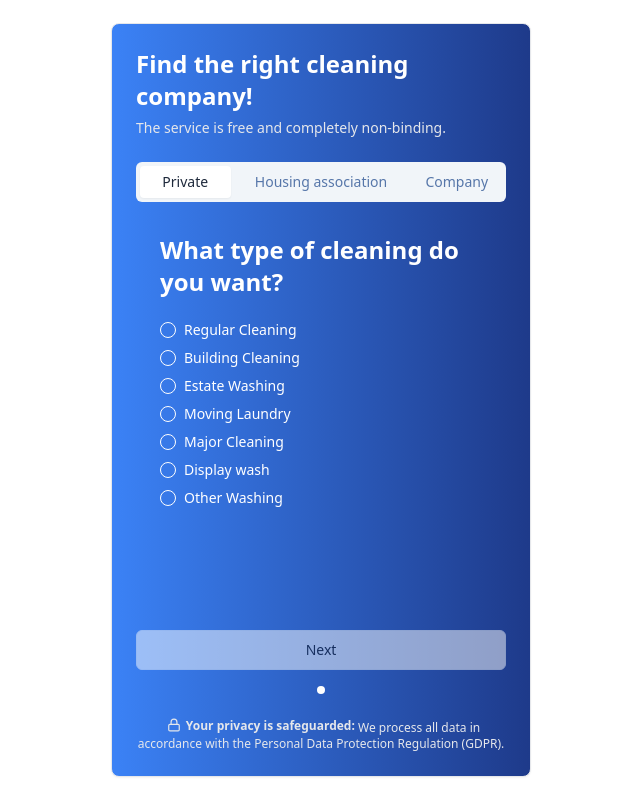
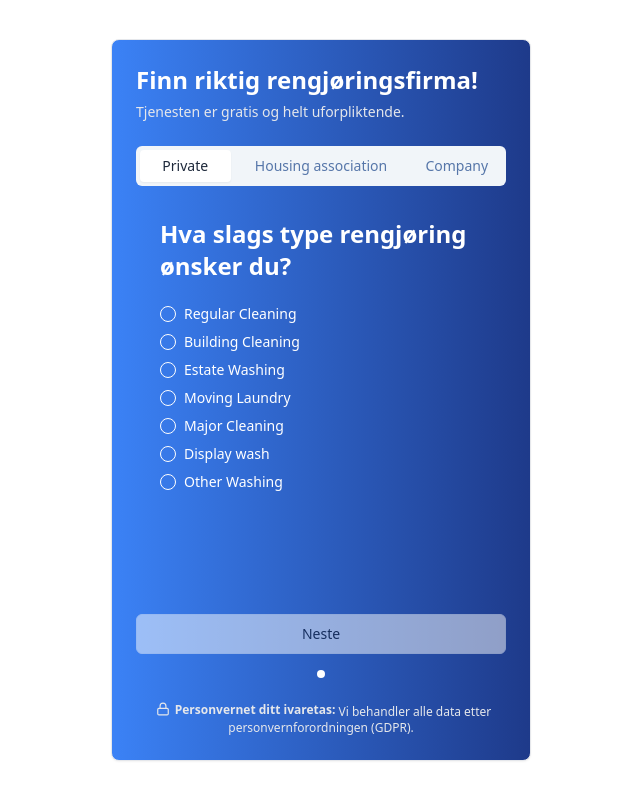
Before and after one commit to Gourav-21/BookingSystem, a React (Vite) app: page / in a window 1280 px wide. Shown: the whole page, without its empty margins (319-959 px from the left). Built offline with nearby package versions, Linux system fonts and the light colour scheme; the HTML template or start-up script is replaced by a standard one.

Commit message:
lang - front and loading state fixed

```diff
--- a/src/App.tsx
+++ b/src/App.tsx
@@ -15,14 +15,14 @@ function App() {
     <div className='flex justify-center h-screen items-center'>
       <Card className="w-[420px] bg-gradient-to-r from-blue-500 to-blue-900 relative rounded-lg">
         <CardHeader>
-          <p className='text-white text-2xl font-semibold'>Find the right cleaning company!</p>
-          <CardDescription className='text-gray-200 ' >The service is free and completely non-binding.</CardDescription>
+          <p className='text-white text-2xl font-semibold'>Finn riktig rengjøringsfirma!</p>
+          <CardDescription className='text-gray-200 ' >Tjenesten er gratis og helt uforpliktende.</CardDescription>
         </CardHeader>
         <CardContent className='min-h-[500px]'>
           <MenuCard />
         </CardContent>
         <CardFooter className="grid gap-3">
-          <p className="text-xs text-gray-200 text-wrap text-center"> <b className="inline-flex text-center"> <Lock height={14} className='' />Your privacy is safeguarded:</b> We process all data in accordance with the Personal Data Protection Regulation (GDPR).</p>
+          <p className="text-xs text-gray-200 text-wrap text-center"> <b className="inline-flex text-center"> <Lock height={14} className='' />Personvernet ditt ivaretas:</b>  Vi behandler alle data etter personvernforordningen (GDPR).</p>
         </CardFooter>
       </Card>
     </div>
--- a/src/components/Company.tsx
+++ b/src/components/Company.tsx
@@ -103,9 +103,10 @@ export default function Company({ page, setPage }) {
   };
 
   const submitData = () => {
-    if(isLoading){
+    if (isLoading) {
       return
     }
+    setIsLoading(true);
     if (!next) {
       toast({
         variant: "destructive",
@@ -114,7 +115,6 @@ export default function Company({ page, setPage }) {
       })
       return
     }
-    setIsLoading(true);
     emailjs.send("service_s51bxmq", "template_z6fjeta", {
       // @ts-ignore
       name: formData.name,
@@ -130,11 +130,12 @@ export default function Company({ page, setPage }) {
         setSubmitted(true);
         setNext(true)
         console.log(result.text);
+        setIsLoading(false);
       })
       .catch((error) => {
         console.error('Error sending email:', error);
+        setIsLoading(false);
       });
-    setIsLoading(false);
   };
 
   const goToHome = () => {
@@ -161,17 +162,17 @@ export default function Company({ page, setPage }) {
             <div className="flex flex-col justify-between min-h-[500px]">
               {getPages(choice)[page - 1]}
               <div className="flex justify-between mt-4">
-                <Button variant="outline" className="rounded-r-none" onClick={prevPage}>back</Button>
+                <Button variant="outline" className="rounded-r-none" onClick={prevPage}>Tilbake</Button>
                 {page === getPages(choice).length ? (
                   <Button variant="outline" className="flex-1 rounded-l-none" disabled={isLoading} onClick={submitData}>
-                      {isLoading ? (
-                     "Submitting..."
-                      ) : (
-                        'Submit'
-                      )}
+                    {isLoading ? (
+                      "Submitting..."
+                    ) : (
+                      'Submit'
+                    )}
                   </Button>
                 ) : (
-                  <Button variant="outline" className="flex-1 rounded-l-none" onClick={nextPage}>Next</Button>
+                  <Button variant="outline" className="flex-1 rounded-l-none" onClick={nextPage}>Neste</Button>
                 )}
               </div>
             </div>
@@ -180,8 +181,8 @@ export default function Company({ page, setPage }) {
       ) : (
         <div className="text-center">
           <Success />
-          <p className="text-2xl text-white font-semibold mb-4">Successfully Submitted!</p>
-          <Button variant="outline" onClick={goToHome}>go back</Button>
+          <p className="text-2xl text-white font-semibold mb-4">Vellykket innsendt!</p>
+          <Button variant="outline" onClick={goToHome}>gå tilbake</Button>
         </div>
       )}
       <PageIndicator currentPage={page + 1} totalPages={choice ? getPages(choice).length + 1 : 1} />
@@ -195,7 +196,7 @@ function ChoicePage({ choice, onChoiceChange, nextPage }) {
       <div>
 
         <CardHeader>
-          <p className="text-white text-2xl font-semibold">What type of cleaning do you want?</p>
+          <p className="text-white text-2xl font-semibold">Hva slags type rengjøring ønsker du?</p>
         </CardHeader>
         <CardContent >
           <RadioGroup defaultValue="comfortable" value={choice} onValueChange={onChoiceChange} className="space-y-1">
@@ -229,7 +230,7 @@ function ChoicePage({ choice, onChoiceChange, nextPage }) {
       <div>
 
 
-        <Button variant="outline" className="flex-1 w-full " onClick={nextPage} disabled={!choice}>Next</Button>
+        <Button variant="outline" className="flex-1 w-full " onClick={nextPage} disabled={!choice}>Neste</Button>
       </div>
     </div>
   );
--- a/src/components/Housing.tsx
+++ b/src/components/Housing.tsx
@@ -88,9 +88,10 @@ export default function HousingAssociationCleaning({ page, setPage }) {
   };
 
   const submitData = () => {
-    if(isLoading){
+    if (isLoading) {
       return
     }
+    setIsLoading(true);
     if (!next) {
       toast({
         variant: "destructive",
@@ -114,11 +115,12 @@ export default function HousingAssociationCleaning({ page, setPage }) {
         setSubmitted(true);
         setNext(true)
         console.log(result.text);
+        setIsLoading(false);
       })
       .catch((error) => {
         console.error('Error sending email:', error);
+        setIsLoading(false);
       });
-      setIsLoading(false);
   };
 
   const goToHome = () => {
@@ -143,17 +145,17 @@ export default function HousingAssociationCleaning({ page, setPage }) {
             <div className="flex flex-col justify-between min-h-[500px]">
               {getPages()[page - 1]}
               <div className="flex justify-between mt-4">
-                <Button variant="outline" className="rounded-r-none" onClick={prevPage}>back</Button>
+                <Button variant="outline" className="rounded-r-none" onClick={prevPage}>Tilbake</Button>
                 {page === getPages().length ? (
                   <Button variant="outline" className="flex-1 rounded-l-none" disabled={isLoading} onClick={submitData}>
-                     {isLoading ? (
-                     "Submitting..."
-                      ) : (
-                        'Submit'
-                      )}
+                    {isLoading ? (
+                      "Submitting..."
+                    ) : (
+                      'Submit'
+                    )}
                   </Button>
                 ) : (
-                  <Button variant="outline" className="flex-1 rounded-l-none" onClick={nextPage}>Next</Button>
+                  <Button variant="outline" className="flex-1 rounded-l-none" onClick={nextPage}>Neste</Button>
                 )}
               </div>
             </div>
@@ -162,8 +164,8 @@ export default function HousingAssociationCleaning({ page, setPage }) {
       ) : (
         <div className="text-center">
           <Success />
-          <p className="text-2xl text-white font-semibold mb-4">Successfully Submitted!</p>
-          <Button variant="outline" onClick={goToHome}>go back</Button>
+          <p className="text-2xl text-white font-semibold mb-4">Vellykket innsendt!</p>
+          <Button variant="outline" onClick={goToHome}>gå tilbake</Button>
         </div>
       )}
       <PageIndicator currentPage={page + 1} totalPages={choice ? getPages().length + 1 : 1} />
@@ -201,7 +203,7 @@ function ChoicePage({ selectedOptions, setSelectedOptions, onChoiceChange, nextP
       <div>
 
         <CardHeader>
-        <p className="text-white text-2xl font-semibold">What type of cleaning do you want?</p>
+          <p className="text-white text-2xl font-semibold">Hva slags type rengjøring ønsker du?</p>
 
         </CardHeader>
         <CardContent>
@@ -223,7 +225,7 @@ function ChoicePage({ selectedOptions, setSelectedOptions, onChoiceChange, nextP
       </div>
       <div>
 
-        <Button variant="outline" className="flex-1 w-full" onClick={handleNextPage} disabled={!selectedOptions.length}>Next</Button>
+        <Button variant="outline" className="flex-1 w-full" onClick={handleNextPage} disabled={!selectedOptions.length}>Neste</Button>
       </div>
     </div>
   );
--- a/src/components/Private.tsx
+++ b/src/components/Private.tsx
@@ -44,7 +44,7 @@ function ChoicePage({ choice, onChoiceChange, nextPage }) {
       <div>
 
         <CardHeader>
-        <p className="text-white text-2xl font-semibold">What type of cleaning do you want?</p>
+        <p className="text-white text-2xl font-semibold">Hva slags type rengjøring ønsker du?</p>
 
         </CardHeader>
         <CardContent>
@@ -82,7 +82,7 @@ function ChoicePage({ choice, onChoiceChange, nextPage }) {
       </div>
 
       <div>
-        <Button variant="outline" className="flex-1 w-full" onClick={nextPage} disabled={!choice}>Next</Button>
+        <Button variant="outline" className="flex-1 w-full" onClick={nextPage} disabled={!choice}>Neste</Button>
       </div>
     </div>
   );
@@ -178,6 +178,7 @@ export default function PrivateCleaning({ page, setPage }) {
     if (isLoading) {
       return
     }
+    setIsLoading(true);
     if (!next) {
       toast({
         variant: "destructive",
@@ -201,11 +202,12 @@ export default function PrivateCleaning({ page, setPage }) {
         setSubmitted(true);
         setNext(true)
         console.log(result.text);
+        setIsLoading(false);
       })
       .catch((error) => {
         console.error('Error sending email:', error);
+        setIsLoading(false);
       });
-    setIsLoading(false);
   };
 
   const goToHome = () => {
@@ -231,7 +233,7 @@ export default function PrivateCleaning({ page, setPage }) {
             <div className="flex flex-col justify-between min-h-[500px]">
               {getPages(choice)[page - 1]}
               <div className="flex justify-between mt-4">
-                <Button variant="outline" className="rounded-r-none" onClick={prevPage}>back</Button>
+                <Button variant="outline" className="rounded-r-none" onClick={prevPage}>Tilbake</Button>
                 {page === getPages(choice).length ? (
                   <Button variant="outline" className="flex-1 rounded-l-none" disabled={isLoading} onClick={submitData}>
                     {isLoading ? (
@@ -241,7 +243,7 @@ export default function PrivateCleaning({ page, setPage }) {
                     )}
                   </Button>
                 ) : (
-                  <Button variant="outline" className="flex-1 rounded-l-none" onClick={nextPage}>Next</Button>
+                  <Button variant="outline" className="flex-1 rounded-l-none" onClick={nextPage}>Neste</Button>
                 )}
               </div>
             </div>
@@ -250,8 +252,8 @@ export default function PrivateCleaning({ page, setPage }) {
       ) : (
         <div className="text-center">
           <Success />
-          <p className="text-2xl text-white font-semibold mb-4">Successfully Submitted!</p>
-          <Button variant="outline" onClick={goToHome}>go back</Button>
+          <p className="text-2xl text-white font-semibold mb-4">Vellykket innsendt!</p>
+          <Button variant="outline" onClick={goToHome}>gå tilbake</Button>
         </div>
 
       )}
```
